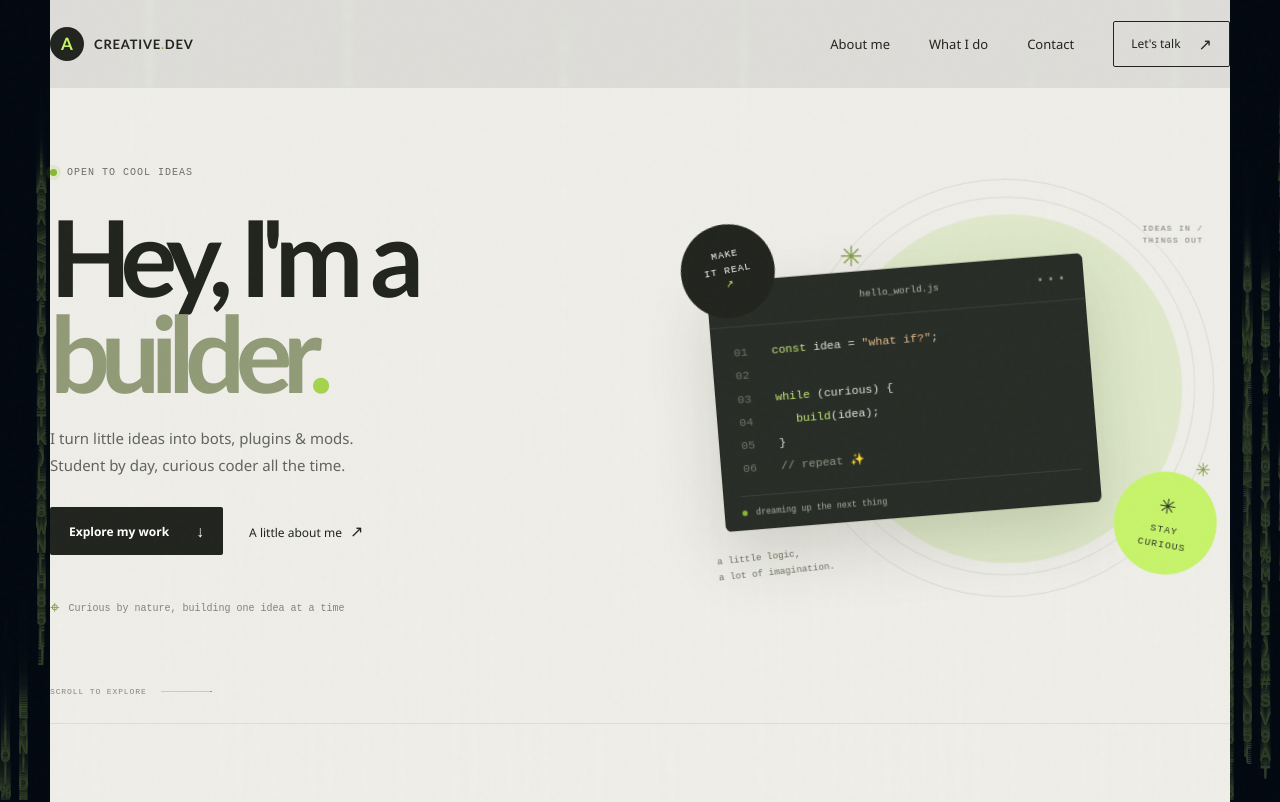
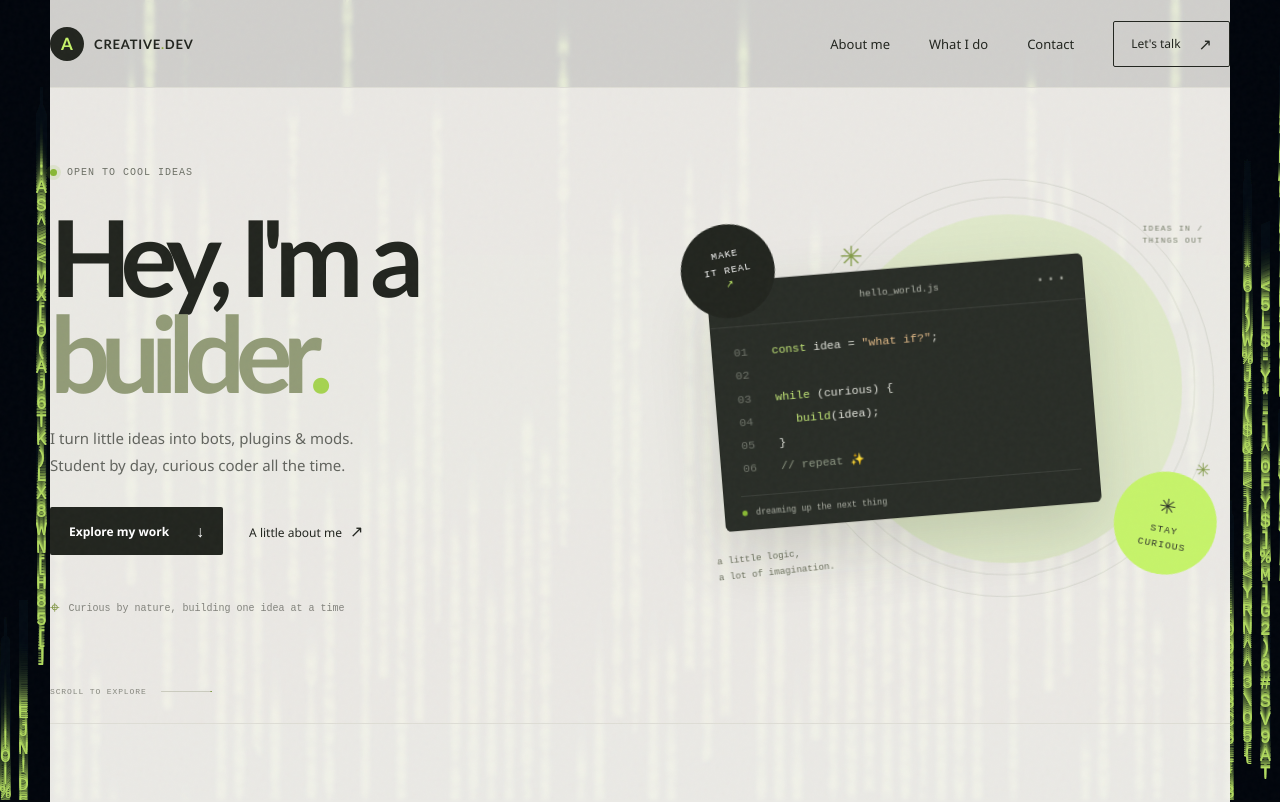
Before and after one commit to dsharmalang/dsharmalang, a website: page Public/index.html in a window 1280 px wide. Shown: the top 802 px of the page. Drawn offline with Linux system fonts and the light colour scheme; animation ran at ten frames a second.

Commit message:
Align portfolio layout with stronger full-page matrix cyber styling

```diff
--- a/Public/index.html
+++ b/Public/index.html
@@ -7,12 +7,12 @@
       name="description"
       content="A creative developer portfolio featuring bots, plugins and mods."
     />
-    <meta name="theme-color" content="#0b0f14" />
+    <meta name="theme-color" content="#05090e" />
     <title>Creative Developer — Portfolio</title>
     <link rel="stylesheet" href="/styles.css" />
     <style>
       html, body {
-        background: #050b14;
+        background: #05090e;
       }
 
       body {
@@ -20,7 +20,7 @@
       }
 
       body::before {
-        opacity: 0.07;
+        opacity: 0.12;
       }
 
       #matrix-canvas {
@@ -28,7 +28,7 @@
         inset: 0;
         z-index: 0;
         pointer-events: none;
-        opacity: 0.22;
+        opacity: 0.9;
       }
 
       .site-shell,
@@ -40,7 +40,7 @@
       }
 
       .site-shell {
-        background: rgba(245, 244, 239, 0.9);
+        background: rgba(245, 244, 239, 0.85);
         backdrop-filter: blur(2px);
       }
 
@@ -49,7 +49,7 @@
       .skills,
       .contact,
       .site-footer {
-        background: rgba(245, 244, 239, 0.72);
+        background: rgba(245, 244, 239, 0.7);
       }
     </style>
     <script src="/matrix.js" defer></script>
```
